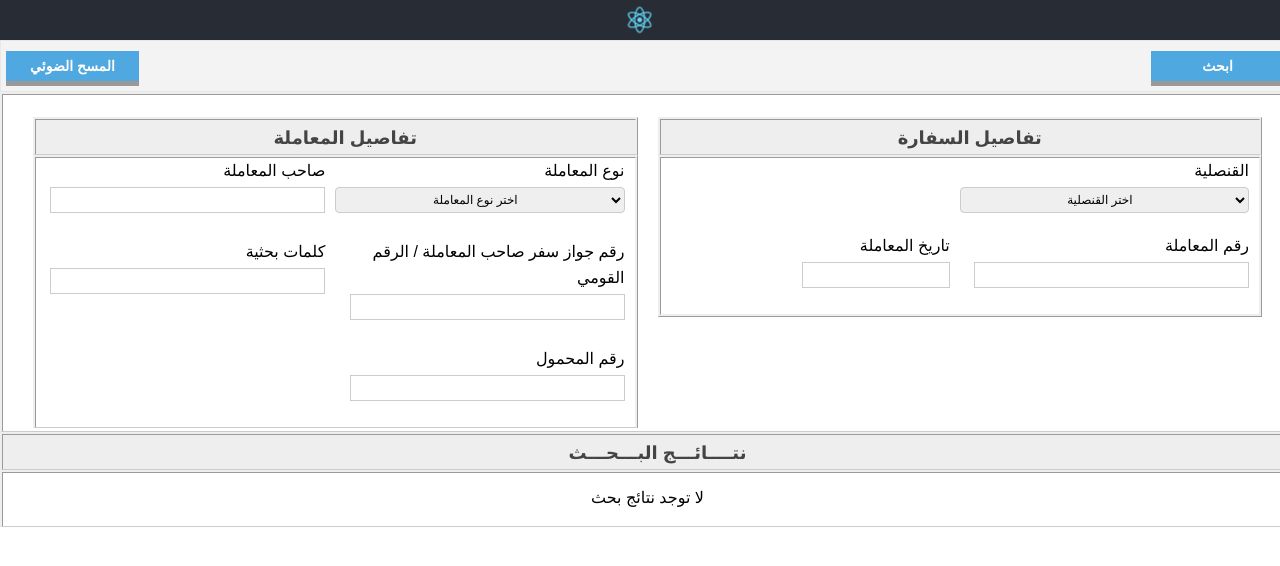
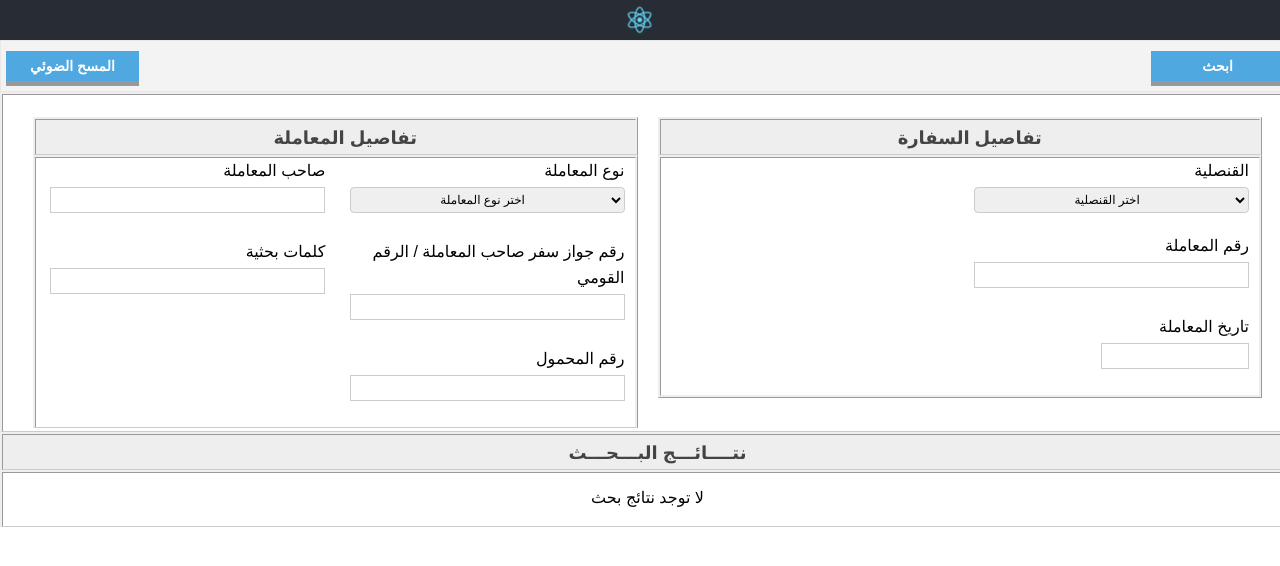
Before and after one commit to Dardir/Scanner, a React (Create React App) app: page /search in a window 1280 px wide. Shown: the top 566 px of the page. Built offline with nearby package versions, Linux system fonts and the light colour scheme.

Commit message:
Adjusting layouting

```diff
--- a/src/DynamsoftSDK.css
+++ b/src/DynamsoftSDK.css
@@ -456,7 +456,7 @@ select#source {
 select#counsulate {
     margin-top: 3px;
     padding-left: 3px;
-    width: 100%;
+    width: 95%;
     height: 26px;
     font-size: 12px;
     border: solid 1px #ccc;
@@ -470,7 +470,7 @@ select#counsulate {
 select#delegationType {
     margin-top: 3px;
     padding-left: 3px;
-    width: 100%;
+    width: 95%;
     height: 26px;
     font-size: 12px;
     border: solid 1px #ccc;
--- a/src/FileSearch.js
+++ b/src/FileSearch.js
@@ -144,7 +144,7 @@ const FileSearch = ({ displayFile, searchResults }) => {
                                 </div>
                             </div>
                             <div className="row">
-                            <div className="internal-column">
+                                <div className="internal-column">
                                     <li style={{ textAlign: "right", listStyleType: "none" }}>
                                         <label htmlFor="txt_delegatorPhone">
                                             <p>رقم المحمول</p>
@@ -188,6 +188,9 @@ const FileSearch = ({ displayFile, searchResults }) => {
                                         <input type="text" size="20" id="txt_delegationNumber" name="delegationNumber" value={metadataform.delegationNumber} onChange={updateField} />
                                     </li>
                                 </div>
+
+                            </div>
+                            <div className="row">
                                 <div className="internal-column">
                                     <li style={{ textAlign: "right", listStyleType: "none" }}>
                                         <label htmlFor="date_transactionDate">
```
